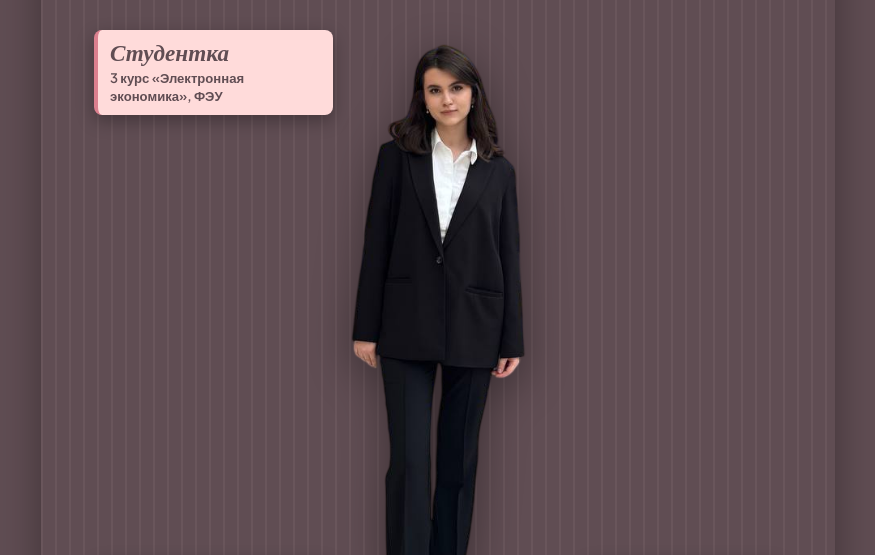
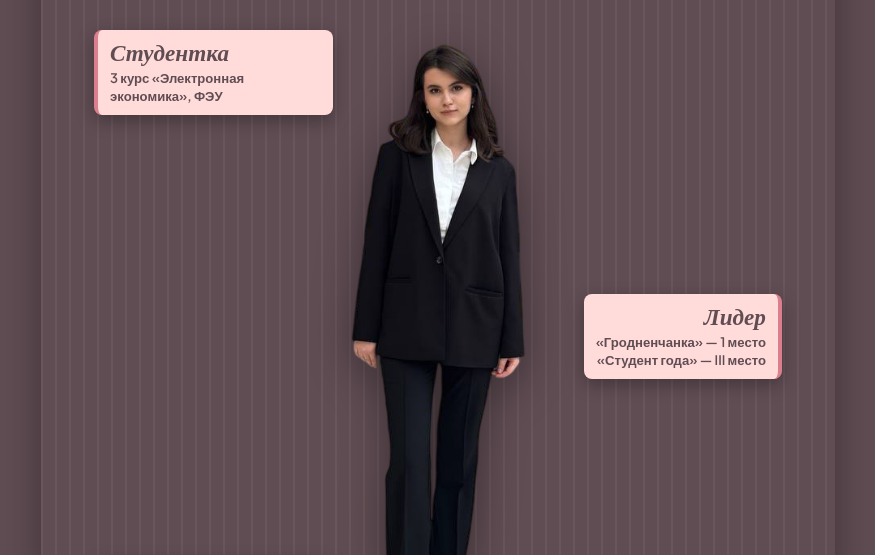
Before and after one commit to BUIVER/aleksandra-baraban-leader, a plain HTML site: page booklet.html in a window 1280 px wide. Shown: the part 395-950 px from the top of the page, without its empty margins (202-1077 px from the left). Drawn offline with nearby package versions, Linux system fonts and the light colour scheme.

Commit message:
Center leader card and glass-style title annotations.
Vertically center the right column card and apply frosted-glass styling to annot blocks.

Co-authored-by: Cursor <cursoragent@cursor.com>

```diff
--- a/booklet.html
+++ b/booklet.html
@@ -256,12 +256,12 @@
       min-width: 0;
     }
 
-    .title-side-left .annot.a3,
-    .title-side-right .annot.a2 {
+    .title-side-left .annot.a3 {
       margin-top: auto;
     }
 
     .title-side-right {
+      justify-content: center;
       align-items: flex-end;
       text-align: right;
     }
```
